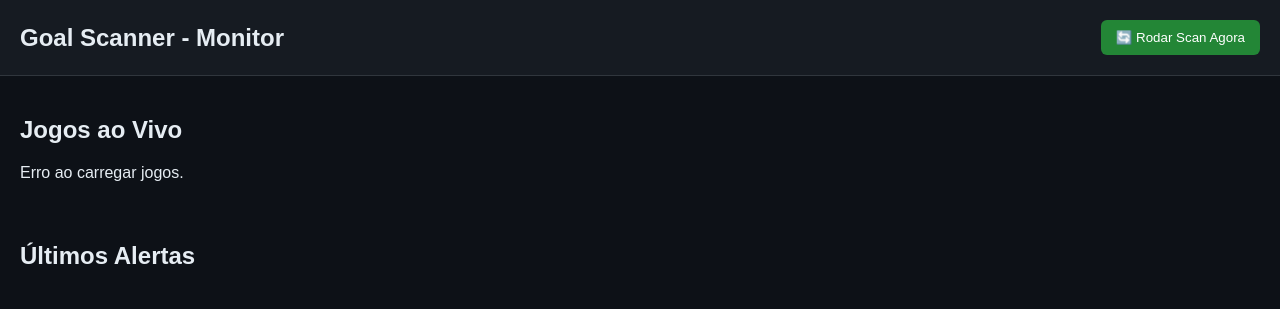
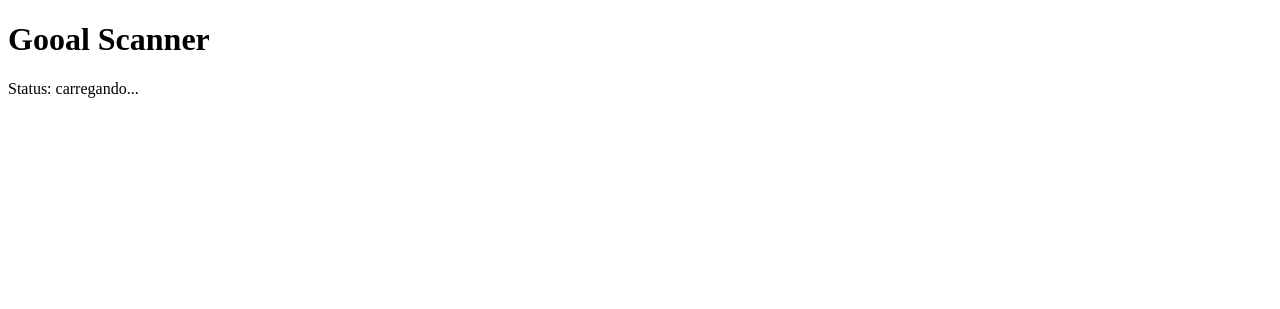
Before and after one commit to tavilu/Gooal-ScaNner, a Python web app: template templates/index.html in a window 1280 px wide. Shown: the top 309 px of the page. Run offline with Jinja, Linux system fonts and the light colour scheme; the template is opened without the code that fills it, so the values that code supplies are empty.

Commit message:
index.html

```diff
--- a/templates/index.html
+++ b/templates/index.html
@@ -1,27 +1,12 @@
-<!DOCTYPE html>
-<html lang="pt-BR">
+<!doctype html>
+<html>
 <head>
-    <meta charset="UTF-8">
-    <meta name="viewport" content="width=device-width, initial-scale=1.0">
-    <title>Goal Scanner - Dashboard</title>
-    <link rel="stylesheet" href="/static/styles.css">
+<meta charset="utf-8" />
+<meta name="viewport" content="width=device-width, initial-scale=1" />
+<title>Gooal Scanner - Monitor</title>
 </head>
 <body>
-    <header>
-        <h1>Goal Scanner - Monitor</h1>
-        <button id="manual-scan">🔄 Rodar Scan Agora</button>
-    </header>
-
-    <section id="fixtures-section">
-        <h2>Jogos ao Vivo</h2>
-        <div id="fixtures"></div>
-    </section>
-
-    <section id="alerts-section">
-        <h2>Últimos Alertas</h2>
-        <div id="alerts"></div>
-    </section>
-
-    <script src="/static/app.js"></script>
-</body>
-</html>
+<h1>Gooal Scanner</h1>
+<p>Status: <span id="status">carregando...</span></p>
+<script>
+fetch('/api/health').then(r=>r.json()).then(j
```
